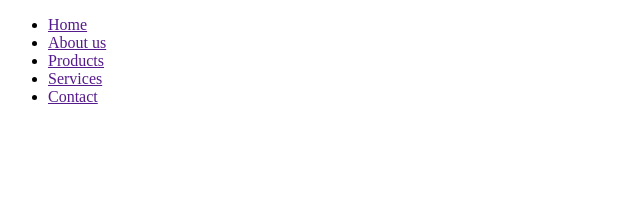
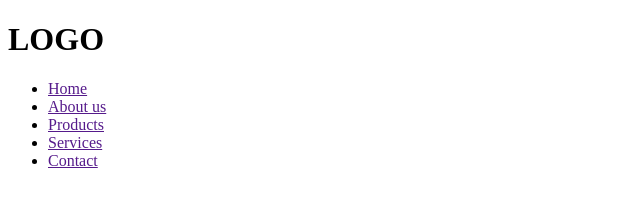
Before and after one commit to ringochico/pharma, a plain HTML site: page index.html in a window 1280 px wide. Shown: the whole page, without its empty margins (0-640 px from the left). Drawn offline with Linux system fonts and the light colour scheme.

Commit message:
made navbar

```diff
--- a/index.html
+++ b/index.html
@@ -7,7 +7,7 @@
 </head>
 <body>
     <header>
-        <div class="logo"></div>
+        <div class="logo"><h1>LOGO</h1></div>
         <ul>
             <li><a href="">Home</a></li>
             <li><a href="">About us</a></li>
```
